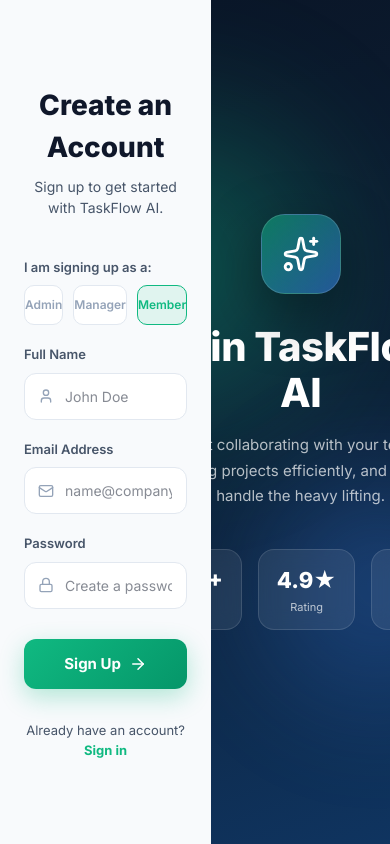
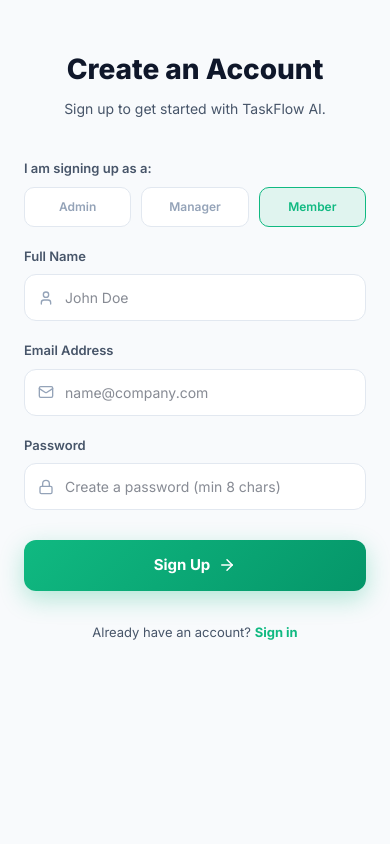
Before and after one commit to Rakibboshunia/Taskflow-AI, a Next.js app: page /register in a window 390 px wide. Built offline with nearby package versions, Linux system fonts and the light colour scheme.

Commit message:
fix: auth pages responsive on mobile

```diff
--- a/src/app/globals.css
+++ b/src/app/globals.css
@@ -386,3 +386,34 @@
 @media (max-width: 1024px) {
   .sidebar-overlay.visible { display: block; }
 }
+
+/* ─── Auth Pages Responsive ─── */
+.auth-layout {
+  display: flex;
+  height: 100vh;
+  width: 100vw;
+  background: var(--bg-main);
+  overflow: hidden;
+}
+.auth-brand {
+  flex: 1;
+  display: flex;
+  flex-direction: column;
+  justify-content: center;
+  align-items: center;
+}
+.auth-form-panel {
+  flex: 1;
+  display: flex;
+  flex-direction: column;
+  justify-content: center;
+  align-items: center;
+  padding: 24px;
+  background: var(--bg-main);
+  overflow-y: auto;
+}
+@media (max-width: 768px) {
+  .auth-layout { flex-direction: column; overflow-y: auto; height: auto; min-height: 100vh; }
+  .auth-brand { display: none !important; }
+  .auth-form-panel { flex: 1; justify-content: flex-start; padding-top: 48px; }
+}
--- a/src/app/login/page.tsx
+++ b/src/app/login/page.tsx
@@ -22,15 +22,13 @@
   };
 
   return (
-    <div style={{ display: 'flex', height: '100vh', width: '100vw', background: 'var(--bg-main)', overflow: 'hidden' }}>
+    <div className="auth-layout">
 
       {/* Left Branding Panel */}
-      <div style={{
-        flex: 1,
+      <div className="auth-brand" style={{
         background: 'linear-gradient(160deg, #0f0c29, #302b63, #24243e)',
-        display: 'flex', flexDirection: 'column', justifyContent: 'center', alignItems: 'center',
         color: 'white', padding: '40px', position: 'relative', overflow: 'hidden'
-      }} className="hidden md:flex">
+      }}>
         {/* Radial glow blobs */}
         <div style={{ position: 'absolute', top: '10%', left: '-5%', width: 500, height: 500, borderRadius: '50%', background: 'radial-gradient(circle, rgba(79,70,229,0.5) 0%, transparent 70%)', filter: 'blur(40px)' }} />
         <div style={{ position: 'absolute', bottom: '5%', right: '-5%', width: 400, height: 400, borderRadius: '50%', background: 'radial-gradient(circle, rgba(124,58,237,0.4) 0%, transparent 70%)', filter: 'blur(50px)' }} />
@@ -62,10 +60,7 @@
       </div>
 
       {/* Right Login Panel */}
-      <div style={{
-        flex: 1, display: 'flex', flexDirection: 'column', justifyContent: 'center',
-        alignItems: 'center', padding: '24px', background: 'var(--bg-main)'
-      }}>
+      <div className="auth-form-panel">
         <div style={{ width: '100%', maxWidth: 420 }}>
           <div style={{ marginBottom: 40, textAlign: 'center' }}>
             <h2 style={{ fontSize: 28, fontWeight: 800, color: 'var(--text-primary)', marginBottom: 8 }}>Sign In</h2>
--- a/src/app/register/page.tsx
+++ b/src/app/register/page.tsx
@@ -22,15 +22,13 @@
   };
 
   return (
-    <div style={{ display: 'flex', height: '100vh', width: '100vw', background: 'var(--bg-main)', overflow: 'hidden' }}>
+    <div className="auth-layout">
 
       {/* Right Branding Panel (Hidden on small screens) */}
-      <div style={{
-        flex: 1,
+      <div className="auth-brand" style={{
         background: 'linear-gradient(160deg, #0a1628, #0d2137, #0f3460)',
-        display: 'flex', flexDirection: 'column', justifyContent: 'center', alignItems: 'center',
         color: 'white', padding: '40px', position: 'relative', overflow: 'hidden', order: 2
-      }} className="hidden md:flex">
+      }}>
         {/* Radial glow blobs */}
         <div style={{ position: 'absolute', top: '5%', right: '-5%', width: 450, height: 450, borderRadius: '50%', background: 'radial-gradient(circle, rgba(16,185,129,0.4) 0%, transparent 70%)', filter: 'blur(50px)' }} />
         <div style={{ position: 'absolute', bottom: '10%', left: '-5%', width: 350, height: 350, borderRadius: '50%', background: 'radial-gradient(circle, rgba(59,130,246,0.3) 0%, transparent 70%)', filter: 'blur(40px)' }} />
@@ -60,10 +58,7 @@
       </div>
 
       {/* Left Register Panel */}
-      <div style={{
-        flex: 1, display: 'flex', flexDirection: 'column', justifyContent: 'center',
-        alignItems: 'center', padding: '24px', background: 'var(--bg-main)', order: 1
-      }}>
+      <div className="auth-form-panel" style={{ order: 1 }}>
         <div style={{ width: '100%', maxWidth: 420 }}>
           <div style={{ marginBottom: 40, textAlign: 'center' }}>
             <h2 style={{ fontSize: 28, fontWeight: 800, color: 'var(--text-primary)', marginBottom: 8 }}>Create an Account</h2>
```
